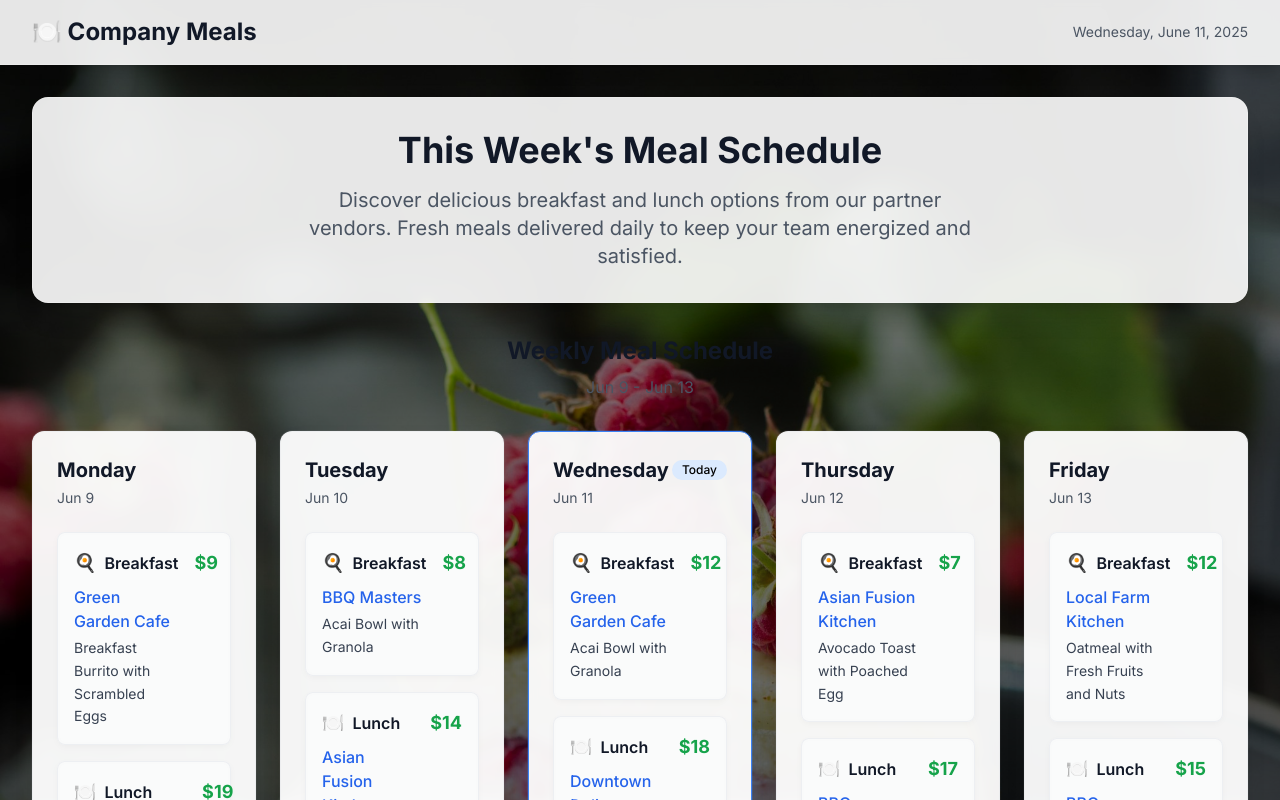
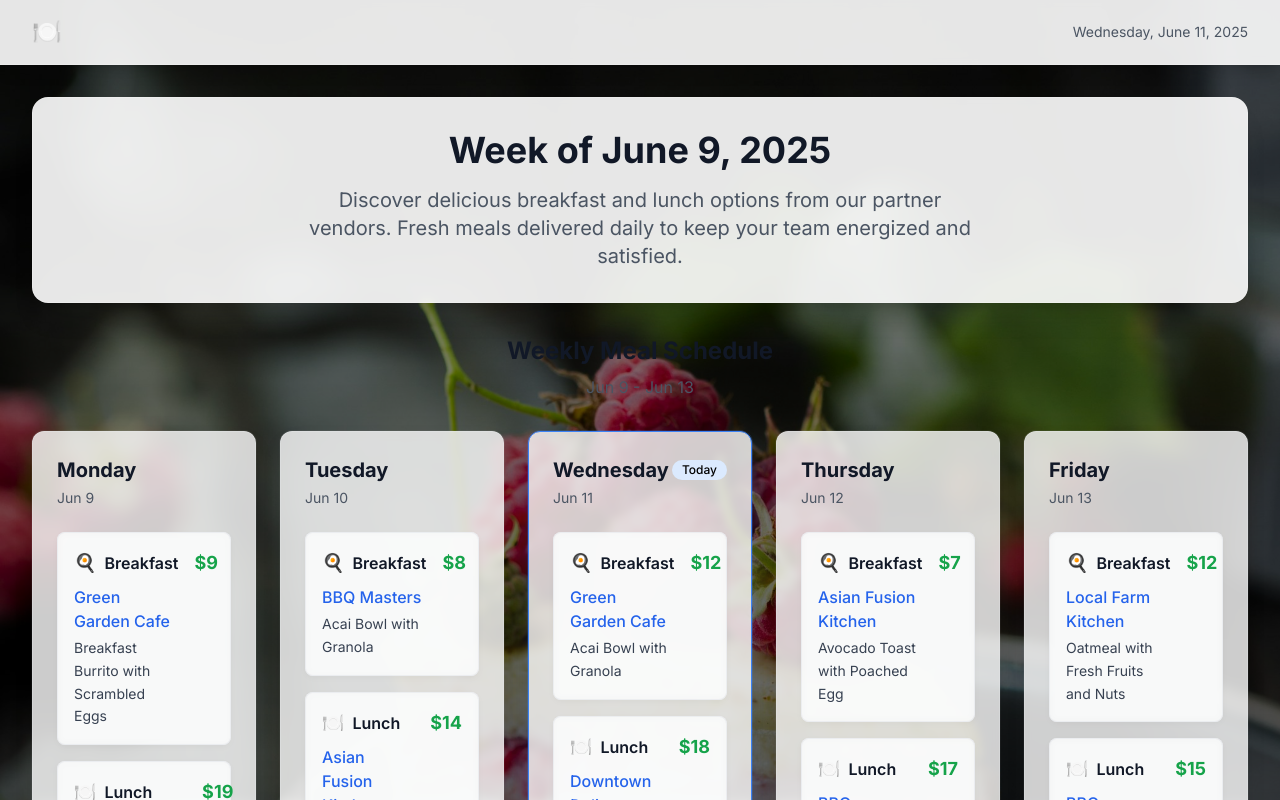
Before and after one commit to cfSandbox/cursorMeals, a Next.js app: page / in a window 1280 px wide. Shown: the top 800 px of the page. Built offline with nearby package versions, Linux system fonts and the light colour scheme.

Commit message:
style(ui): clean up header and enhance title with week date
- Remove header title, keep only emoji icon

- Add week start date to main title for better context

- Increase day card transparency from 95% to 80%

- Reduce border opacity for more subtle card borders

```diff
--- a/src/app/globals.css
+++ b/src/app/globals.css
@@ -34,7 +34,7 @@ body {
 
 @layer components {
   .day-card {
-    @apply bg-white/95 backdrop-blur-sm rounded-xl shadow-xl hover:shadow-2xl transition-all duration-300 border border-gray-200/50;
+    @apply bg-white/80 backdrop-blur-sm rounded-xl shadow-xl hover:shadow-2xl transition-all duration-300 border border-gray-200/30;
     transform: translateY(0);
     box-shadow:
       0 10px 25px -5px rgba(0, 0, 0, 0.1),
--- a/src/app/layout.tsx
+++ b/src/app/layout.tsx
@@ -22,9 +22,7 @@ export default function RootLayout({
             <div className="max-w-7xl mx-auto px-4 sm:px-6 lg:px-8">
               <div className="flex justify-between items-center h-16">
                 <div className="flex items-center">
-                  <h1 className="text-2xl font-bold text-gray-900">
-                    🍽️ Company Meals
-                  </h1>
+                  <span className="text-2xl">🍽️</span>
                 </div>
                 <div className="text-sm text-gray-600">
                   {new Date().toLocaleDateString('en-US', {
--- a/src/app/page.tsx
+++ b/src/app/page.tsx
@@ -1,11 +1,19 @@
 import { WeeklySchedule } from '@/components/WeeklySchedule';
+import { getCurrentWeekDates } from '@/lib/utils';
 
 export default function Home() {
+  const { start } = getCurrentWeekDates();
+  const weekStartDate = start.toLocaleDateString('en-US', {
+    month: 'long',
+    day: 'numeric',
+    year: 'numeric'
+  });
+
   return (
     <div className="space-y-8">
       <div className="text-center bg-white/90 backdrop-blur-sm rounded-2xl p-8 shadow-xl border border-white/20">
         <h1 className="text-4xl font-bold text-gray-900 mb-4">
-          This Week&apos;s Meal Schedule
+          Week of {weekStartDate}
         </h1>
         <p className="text-xl text-gray-600 max-w-2xl mx-auto">
           Discover delicious breakfast and lunch options from our partner vendors.
```
